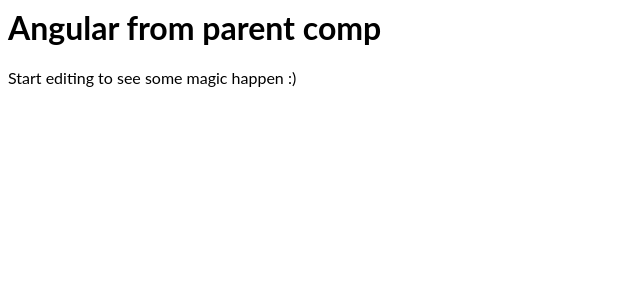
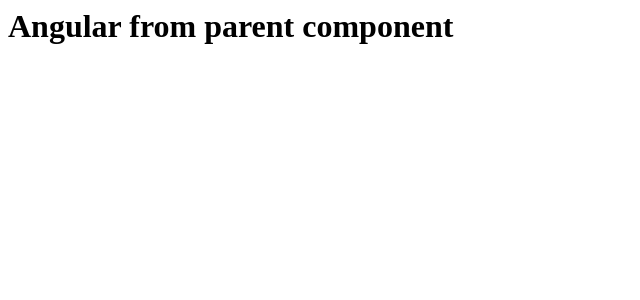
Before and after one commit to imyogesh13/angular-8, an Angular app: page / in a window 1280 px wide. Shown: the top 300 px of the page, without its empty margins (0-640 px from the left). Built offline with nearby package versions, Linux system fonts and the light colour scheme.

Commit message:
3 files modified, 3 added, 2 deleted

```diff
--- a/src/app/app.component.html
+++ b/src/app/app.component.html
@@ -1,4 +1,2 @@
-<hello childName="{{ parentName }}"></hello>
-<p>
-  Start editing to see some magic happen :)
-</p>
+
+<h1>{{parentMsg}}</h1>
--- a/src/app/app.component.ts
+++ b/src/app/app.component.ts
@@ -6,5 +6,5 @@
   styleUrls: [ './app.component.css' ]
 })
 export class AppComponent  {
-  parentName = 'Angular from parent comp';
+    parentMsg = 'Angular from parent component';
 }
--- a/src/app/app.module.ts
+++ b/src/app/app.module.ts
@@ -1,13 +1,15 @@
 import { NgModule } from '@angular/core';
 import { BrowserModule } from '@angular/platform-browser';
 import { FormsModule } from '@angular/forms';
-
 import { AppComponent } from './app.component';
-import { HelloComponent } from './hello.component';
+import { TestComponent } from './test.component';
 
 @NgModule({
   imports:      [ BrowserModule, FormsModule ],
-  declarations: [ AppComponent, HelloComponent ],
+  declarations: [ AppComponent, TestComponent ],
   bootstrap:    [ AppComponent ]
 })
-export class AppModule { }
+export class AppModule {
+  parentMsg : string = "Message from parent component";
+
+}
--- a/src/app/hello.component.html
+++ /dev/null
@@ -1 +0,0 @@
-<h1>{{childName}}</h1>
--- a/src/app/hello.component.ts
+++ /dev/null
@@ -1,11 +0,0 @@
-import { Component, Input } from '@angular/core';
-
-@Component({
-  selector: 'hello',
-  //template: `<h1>Hello {{childName}}!</h1>`,
-  templateUrl: './hello.component.html',
-  styles: [`h1 { font-family: Lato; }`]
-})
-export class HelloComponent  {
-  @Input() childName :string;
-}
--- /dev/null
+++ b/src/app/test.component.ts
@@ -0,0 +1,11 @@
+import {Component} from '@angular/core';
+
+@Component({
+  selector : 'app-test',
+  templateUrl :'./test.component.html',
+  styleUrls: ['./test.component.css']
+})
+
+export class TestComponent {
+
+}
```
Also changed, not shown: src/app/test.component.css (added), src/app/test.component.html (added).
